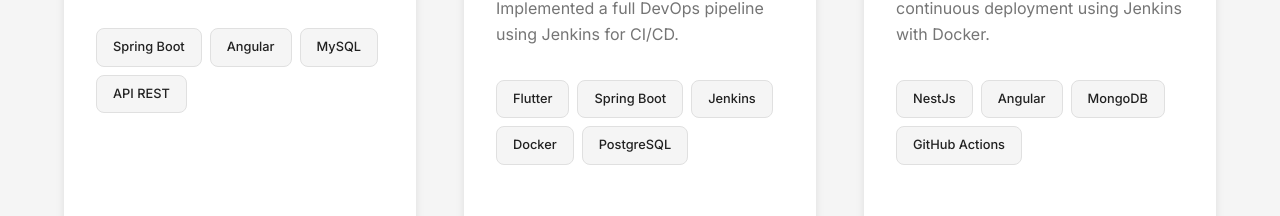
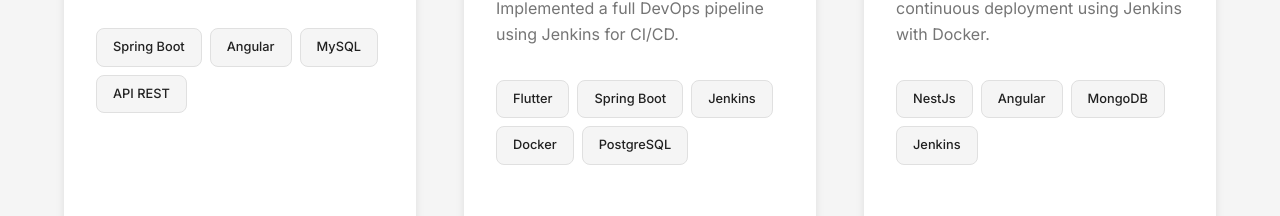
Before and after one commit to Ferdaws-ksiksi/ferdaws-portfolio, an Angular app: page / in a window 1280 px wide. Shown: the part 5915-6131 px from the top of the page. Built offline with nearby package versions, Linux system fonts and the light colour scheme.

Commit message:
update experience

```diff
--- a/src/app/components/projects/projects.html
+++ b/src/app/components/projects/projects.html
@@ -63,7 +63,7 @@
             <span class="tech-tag">NestJs</span>
             <span class="tech-tag">Angular</span>
             <span class="tech-tag">MongoDB</span>
-            <span class="tech-tag">GitHub Actions</span>
+            <span class="tech-tag">Jenkins</span>
           </div>
         </div>
       </div>
```
